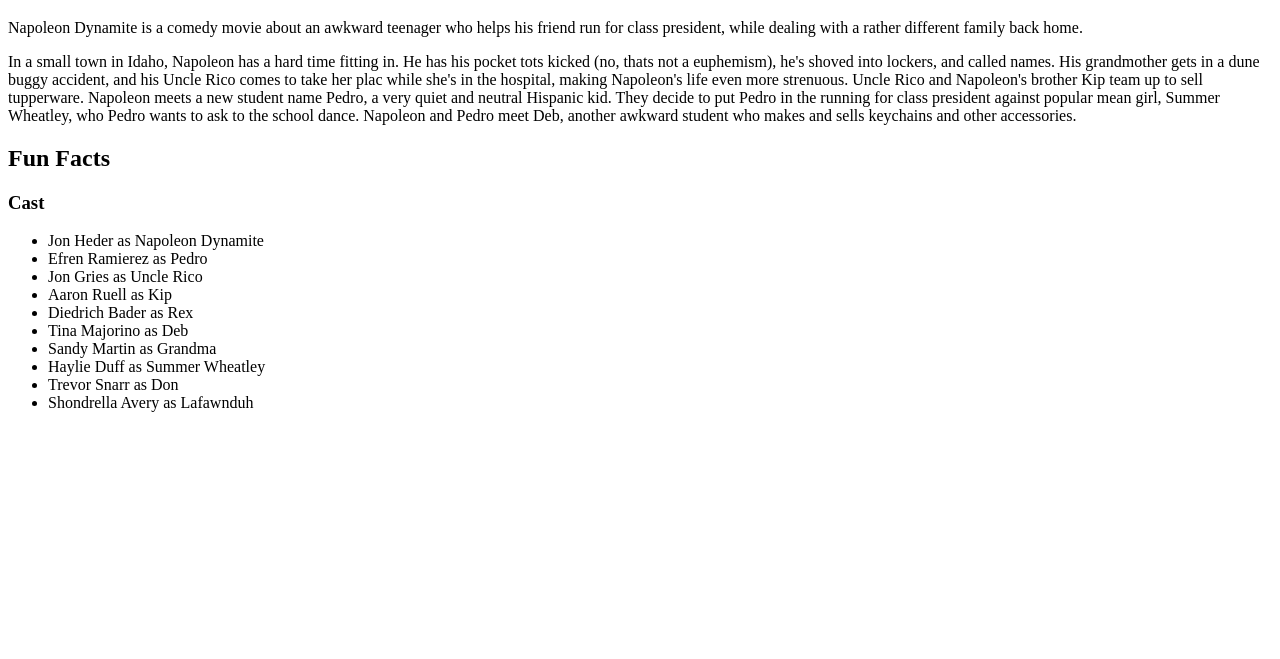
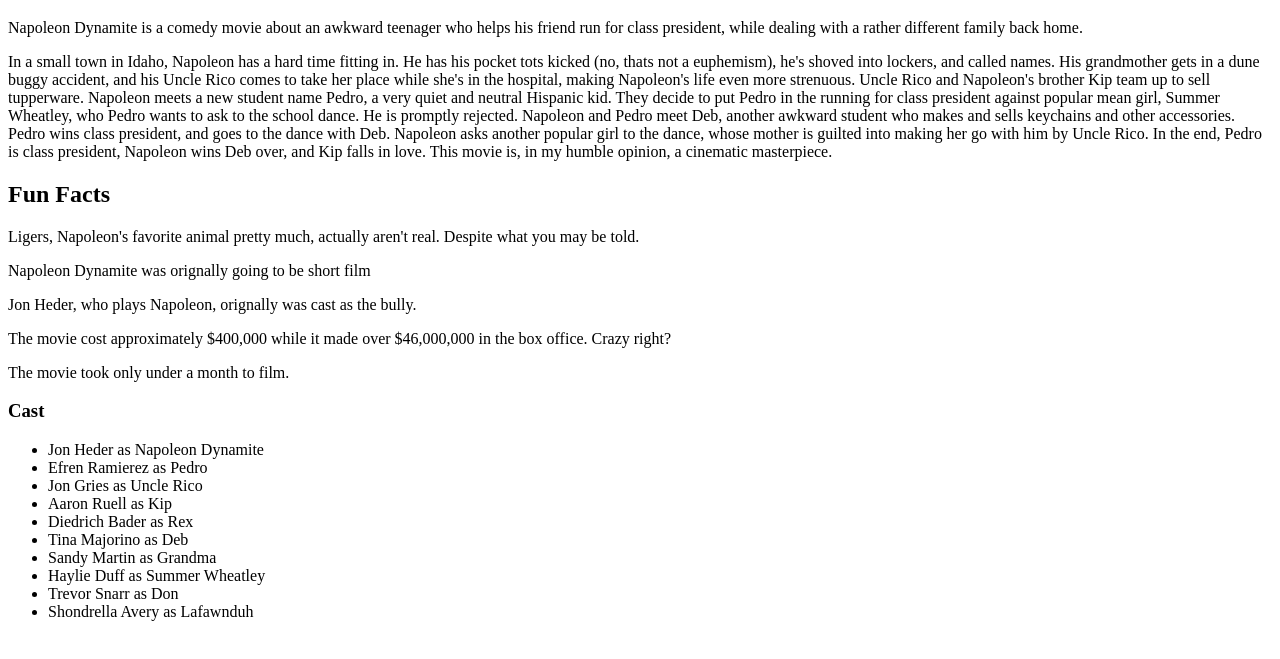
Before and after one commit to mgnalley/CITC1300, a plain HTML site: page intro_to_html/index.html in a window 1280 px wide. Shown: the part 61-720 px from the top of the page. Drawn offline with Linux system fonts and the light colour scheme.

Commit message:
Update index.html

```diff
--- a/intro_to_html/index.html
+++ b/intro_to_html/index.html
@@ -6,9 +6,13 @@
     <body>
         <h1>Napoleon Dynamite</h1>
         <p>Napoleon Dynamite is a comedy movie about an awkward teenager who helps his friend run for class president, while dealing with a rather different family back home.</p>
-        <p>In a small town in Idaho, Napoleon has a hard time fitting in. He has his pocket tots kicked (no, thats not a euphemism), he's shoved into lockers, and called names. His grandmother gets in a dune buggy accident, and his Uncle Rico comes to take her plac while she's in the hospital, making Napoleon's life even more strenuous. Uncle Rico and Napoleon's brother Kip team up to sell tupperware. Napoleon meets a new student name Pedro, a very quiet and neutral Hispanic kid. They decide to put Pedro in the running for class president against popular mean girl, Summer Wheatley, who Pedro wants to ask to the school dance. Napoleon and Pedro meet Deb, another awkward student who makes and sells keychains and other accessories. </p>
+        <p>In a small town in Idaho, Napoleon has a hard time fitting in. He has his pocket tots kicked (no, thats not a euphemism), he's shoved into lockers, and called names. His grandmother gets in a dune buggy accident, and his Uncle Rico comes to take her place while she's in the hospital, making Napoleon's life even more strenuous. Uncle Rico and Napoleon's brother Kip team up to sell tupperware. Napoleon meets a new student name Pedro, a very quiet and neutral Hispanic kid. They decide to put Pedro in the running for class president against popular mean girl, Summer Wheatley, who Pedro wants to ask to the school dance. He is promptly rejected. Napoleon and Pedro meet Deb, another awkward student who makes and sells keychains and other accessories. Pedro wins class president, and goes to the dance with Deb. Napoleon asks another popular girl to the dance, whose mother is guilted into making her go with him by Uncle Rico. In the end, Pedro is class president, Napoleon wins Deb over, and Kip falls in love. This movie is, in my humble opinion, a cinematic masterpiece. </p>
         <h2>Fun Facts</h2>
-        <p> </p>
+        <p>Ligers, Napoleon's favorite animal pretty much, actually aren't real. Despite what you may be told.</p>
+        <p>Napoleon Dynamite was orignally going to be short film</p>
+        <p>Jon Heder, who plays Napoleon, orignally was cast as the bully.</p>
+        <p>The movie cost approximately $400,000 while it made over $46,000,000 in the box office. Crazy right?</p>
+        <p>The movie took only under a month to film.</p>
         <h3>Cast</h3>
         <ul>
             <li>Jon Heder as Napoleon Dynamite</li>
```
